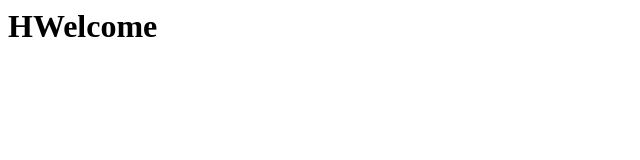
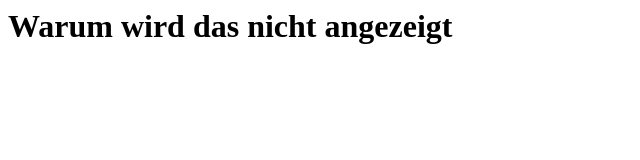
Before and after one commit to JCSimon1/docker-stacks, a plain HTML site: page web-server-test/html/index.html in a window 1280 px wide. Shown: the whole page, without its empty margins (0-640 px from the left). Drawn offline with Linux system fonts and the light colour scheme.

Commit message:
HTML angepasst

```diff
--- a/web-server-test/html/index.html
+++ b/web-server-test/html/index.html
@@ -1 +1 @@
-<h1>HWelcome</h1>
+<h1>Warum wird das nicht angezeigt</h1>
```
